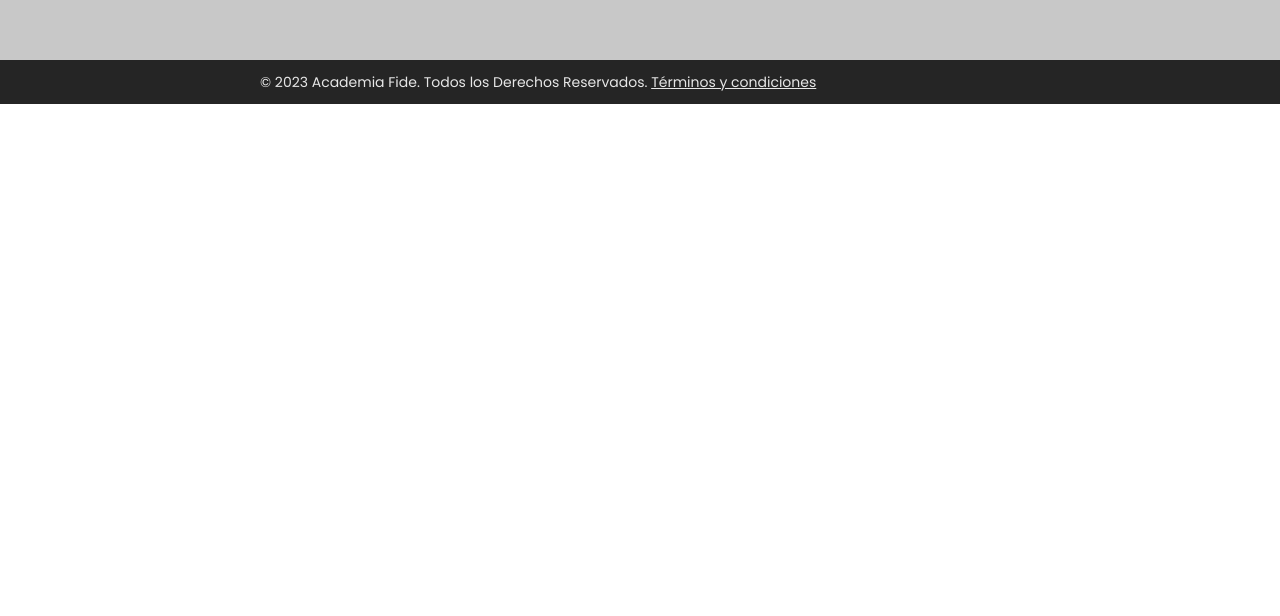
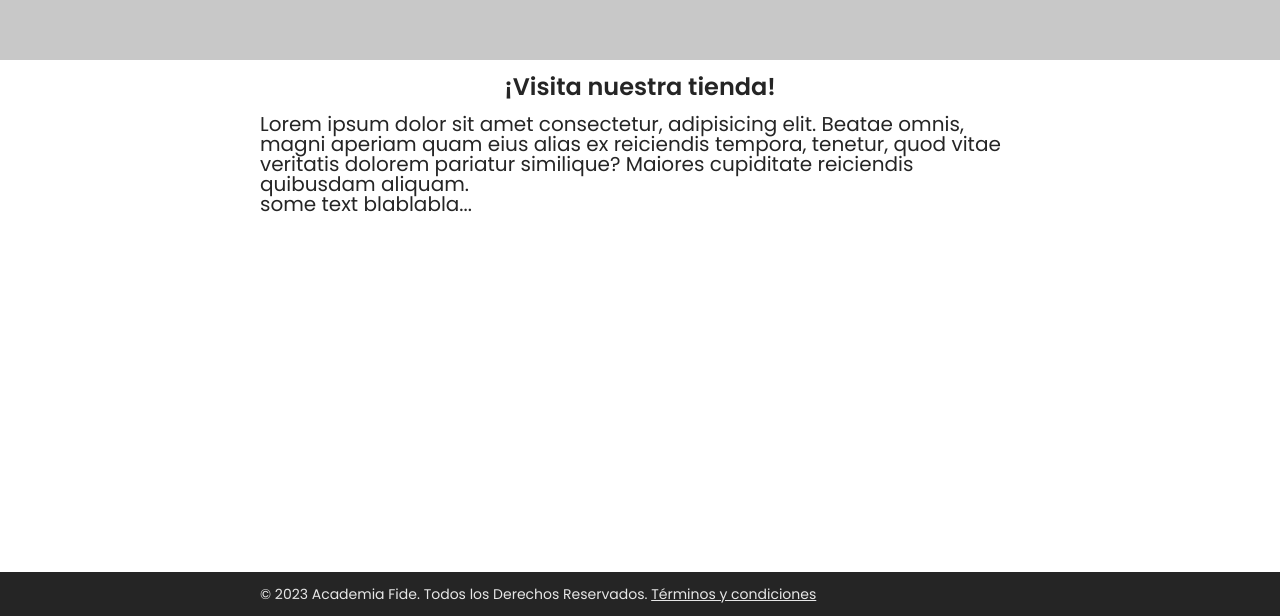
Before and after one commit to yvrxslvw/academiafide, a React (Vite) app in the folder packages/client/: page / in a window 1280 px wide. Shown: the part 1433-2049 px from the top of the page. Before the commit the page ends 1537 px from the top, so only its background shows below. Built offline with nearby package versions, Linux system fonts and the light colour scheme; a web font is replaced by a local one.

Commit message:
Create shop block

```diff
--- a/packages/client/src/pages/main/UI/MainPage/index.tsx
+++ b/packages/client/src/pages/main/UI/MainPage/index.tsx
@@ -2,13 +2,14 @@ import { FC } from 'react';
 import { MainWidgets } from 'widgets';
 
 export const MainPage: FC = () => {
-	const { JoinCard, News, Actions } = MainWidgets;
+	const { JoinCard, News, Actions, Shop } = MainWidgets;
 
 	return (
 		<>
 			<JoinCard />
 			<News />
 			<Actions />
+			<Shop />
 		</>
 	);
 };
--- /dev/null
+++ b/packages/client/src/widgets/main/UI/Shop/index.tsx
@@ -0,0 +1,18 @@
+import { FC } from 'react';
+import { Paragraph } from 'shared';
+import { MainBlockEntities } from 'entities';
+
+export const Shop: FC = () => {
+	const { Block } = MainBlockEntities;
+
+	return (
+		<Block title='¡Visita nuestra tienda!'>
+			<Paragraph>
+				Lorem ipsum dolor sit amet consectetur, adipisicing elit. Beatae omnis, magni aperiam quam eius alias ex
+				reiciendis tempora, tenetur, quod vitae veritatis dolorem pariatur similique? Maiores cupiditate reiciendis
+				quibusdam aliquam.
+			</Paragraph>
+			<Paragraph>some text blablabla...</Paragraph>
+		</Block>
+	);
+};
--- a/packages/client/src/widgets/main/UI/index.ts
+++ b/packages/client/src/widgets/main/UI/index.ts
@@ -1,3 +1,4 @@
 export * from './JoinCard';
 export * from './News';
 export * from './Actions';
+export * from './Shop';
```
